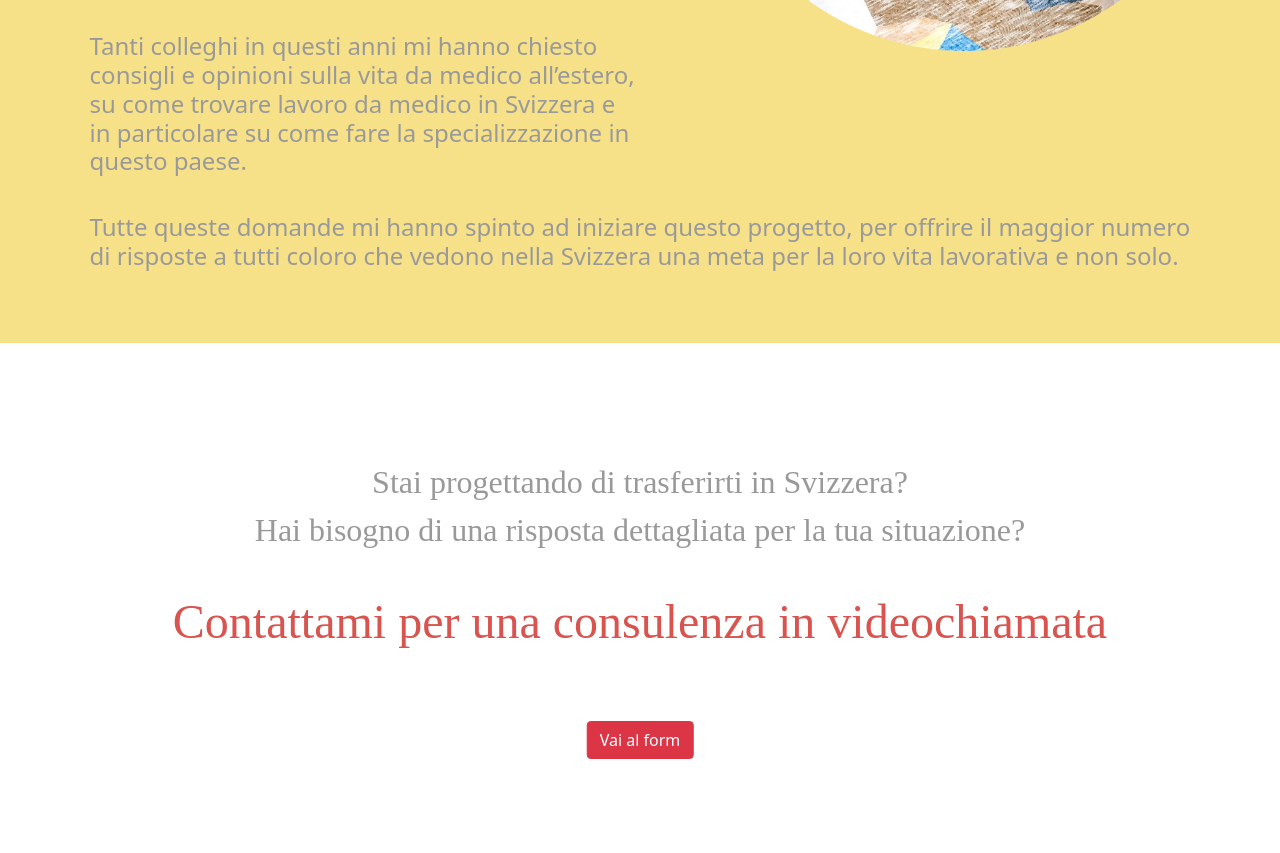
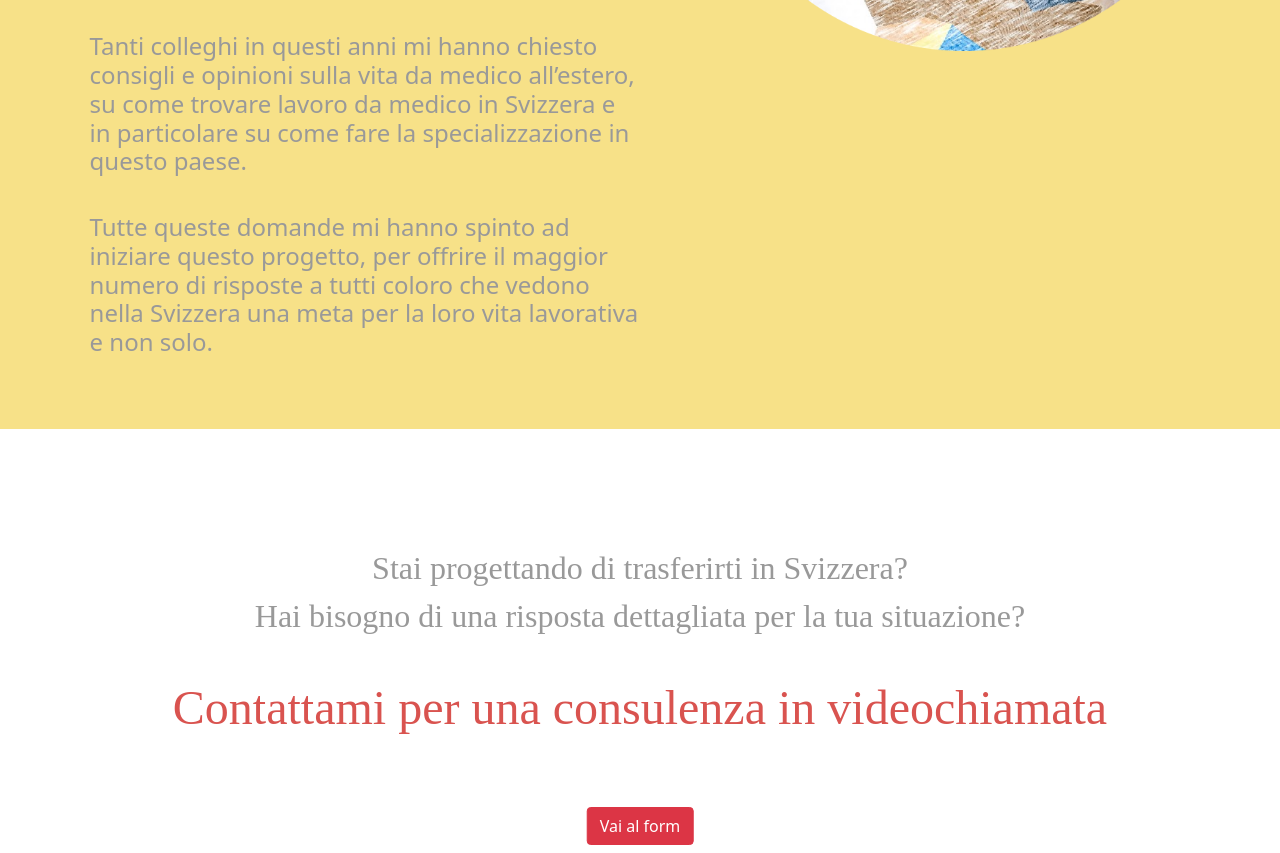
Before and after one commit to rmusu/unmedicoinsvizzera, a website: page index.html in a window 1280 px wide. Shown: the part 967-1820 px from the top of the page. Drawn offline with nearby package versions, Linux system fonts and the light colour scheme; a web font is replaced by a local one.

Commit message:
resizing

```diff
--- a/index.html
+++ b/index.html
@@ -94,7 +94,7 @@
 
           <div class="row">
 
-            <div class="col-sm-12">
+            <div class="col-md-12 col-lg-6">
         <h4 class="chisono">
           <br>
           Tutte queste domande mi hanno spinto ad iniziare questo progetto,
```
